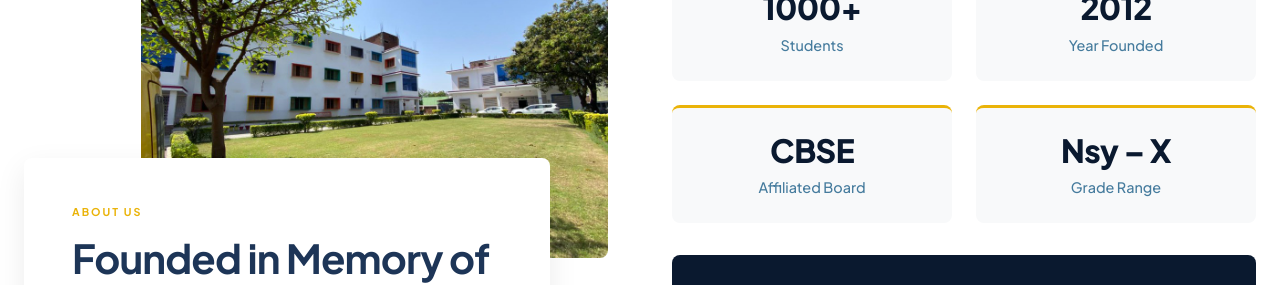
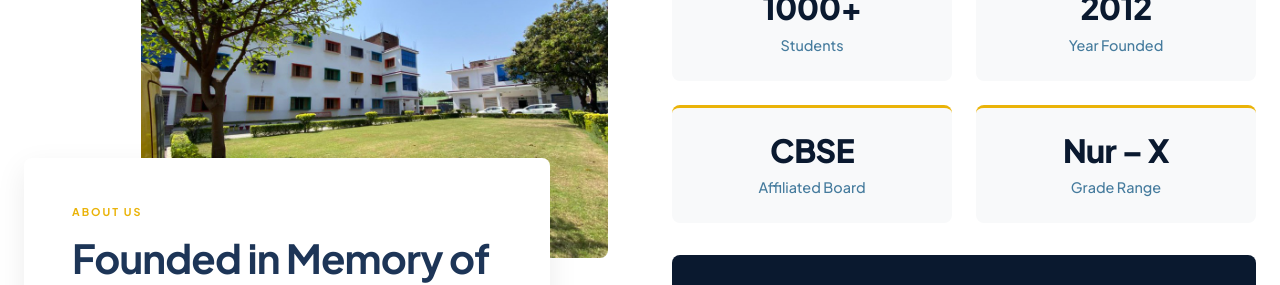
Before and after one commit to rajat2515/scm-website, a React (Vite) app: page / in a window 1280 px wide. Shown: the part 1020-1305 px from the top of the page. Built offline with nearby package versions, Linux system fonts and the light colour scheme; no server answers; the database is empty.

Commit message:
fix: correct grade range label and adjust whitespace in AboutSection text

```diff
--- a/src/components/AboutSection.tsx
+++ b/src/components/AboutSection.tsx
@@ -38,7 +38,7 @@ const AboutSection: React.FC = () => {
               <p>Affiliated Board</p>
             </div>
             <div className="stat-box" data-animate="scale-in" data-delay="4">
-              <h4>Nsy – X</h4>
+              <h4>Nur – X</h4>
               <p>Grade Range</p>
             </div>
           </div>
```
